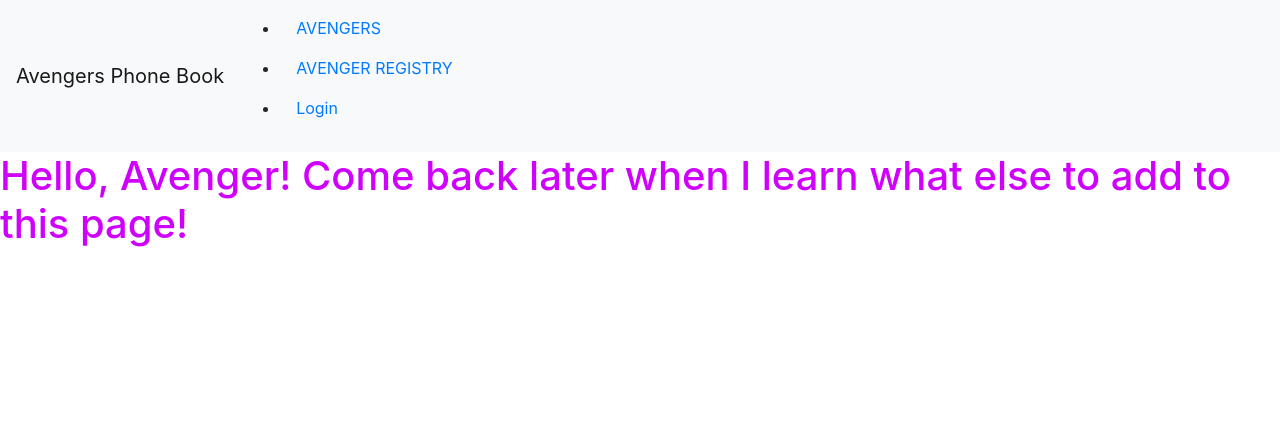
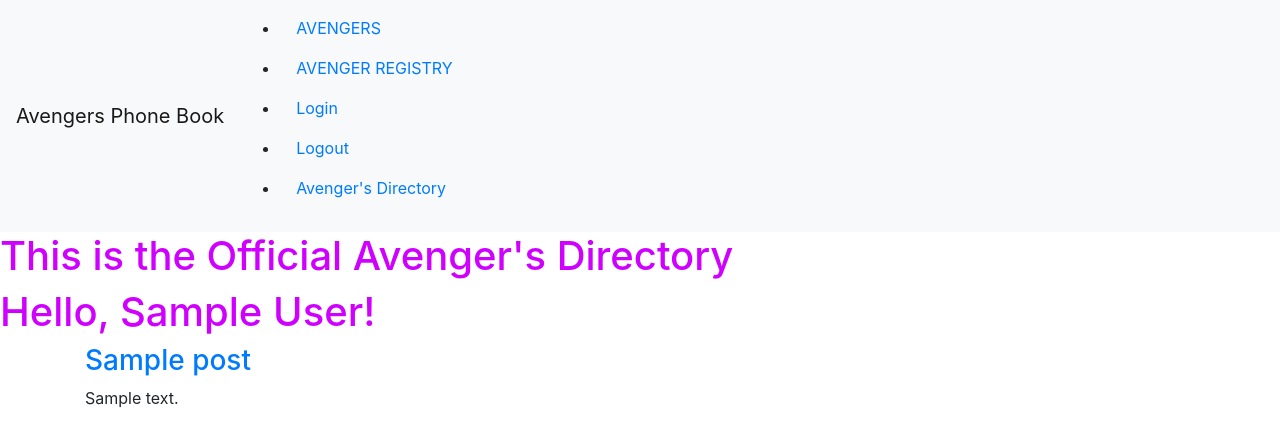
Before and after one commit to joseyguerrero/avengersflaskweek5, a Flask app: page / in a window 1280 px wide. Shown: the top 447 px of the page. Run offline with Flask 2, Linux system fonts and the light colour scheme; a user stored in the database is signed in; tables that the repository leaves empty hold one stand-in row (values such as "Sample post"); some libraries are stand-ins or nearby versions.

Commit message:
Day 4 Homework

```diff
--- a/hmwork2_blog_app/forms.py
+++ b/hmwork2_blog_app/forms.py
@@ -19,3 +19,8 @@
     email = StringField('Email', validators = [DataRequired(), Email()])
     password = PasswordField('Password', validators = [DataRequired()])
     submit = SubmitField()
+
+class PostForm(FlaskForm):
+    title = StringField('Title', validators = [DataRequired()])
+    content = TextAreaField('Content', validators = [DataRequired()])
+    submit = SubmitField()
--- a/hmwork2_blog_app/models.py
+++ b/hmwork2_blog_app/models.py
@@ -17,7 +17,7 @@
 def load_user(user_id):
     return User.query.get(int(user_id))
 
-class User(db.Model):
+class User(db.Model, UserMixin):
     id = db.Column(db.Integer, primary_key = True)
     name = db.Column(db.String(150), nullable = False, unique=True)
     phone = db.Column(db.String(150), nullable = False, unique=True)
--- a/hmwork2_blog_app/routes.py
+++ b/hmwork2_blog_app/routes.py
@@ -5,7 +5,7 @@
 from flask import render_template,request,redirect, url_for
 
 # Import Our Form(s)
-from hmwork2_blog_app.forms import UserInfoForm, LoginForm
+from hmwork2_blog_app.forms import UserInfoForm, LoginForm, PostForm
 
 # Import of our Model(s) for the Database
 from hmwork2_blog_app.models import User, Post, check_password_hash
@@ -18,8 +18,8 @@
 # Default Home Route
 @app.route('/')
 def home():
-    return render_template('home.html')
-
+    posts = Post.query.all()
+    return render_template('home.html',user_posts = posts )
 
 # GET == Gathering Info
 # POST == Sending Info
@@ -66,3 +66,61 @@
             # TODO Redirect user to login route
             return redirect(url_for('login'))
     return render_template('login.html', login_form = form)
+
+@app.route('/logout')
+def logout():
+    logout_user()
+    return redirect(url_for('home'))
+
+# Creation of posts route
+@app.route('/posts', methods = ['GET', 'POST'])
+@login_required
+def phones():
+    form = PhonesForm()
+    if request.method == 'POST' and form.validate():
+        title = form.title.data
+        content = form.content.data
+        user_id = current_user.id
+        post = Post(title,content,user_id)
+
+        db.session.add(post)
+
+        db.session.commit()
+        return redirect(url_for('home'))
+    return render_template('posts.html', post_form = form)
+
+# post detail route to display info about a post
+@app.route('/posts/<int:post_id>')
+@login_required
+def phone_detail(post_id):
+    post = Post.query.get_or_404(post_id)
+    return render_template('post_detail.html', post = post)
+
+@app.route('/posts/update/<int:post_id>', methods = ['GET', 'POST'])
+@login_required
+def post_update(post_id):
+    post = Post.query.get_or_404(post_id)
+    form = PostForm()
+
+    if request.method == 'POST' and form.validate():
+        title = form.title.data
+        content = form.content.data
+        user_id = current_user.id
+
+        # Update the database with the new Info
+        post.title = title
+        post.content = content
+        post.user_id = user_id
+
+        # Commit the changes to the database
+        db.session.commit()
+        return redirect(url_for('home'))
+    return render_template('post_update.html', update_form = form)
+
+@app.route('/posts/delete/<int:post_id>',methods = ['GET','POST', 'DELETE'])
+@login_required
+def post_delete(post_id):
+    post = Post.query.get_or_404(post_id)
+    db.session.delete(post)
+    db.session.commit()
+    return redirect(url_for('home'))
--- a/hmwork2_blog_app/templates/avenregister.html
+++ b/hmwork2_blog_app/templates/avenregister.html
@@ -35,4 +35,4 @@
             </div>
         </form>
     </div>
-    {% endblock content %}
+{% endblock content %}
--- a/hmwork2_blog_app/templates/home.html
+++ b/hmwork2_blog_app/templates/home.html
@@ -1,5 +1,23 @@
 {% extends 'base.html'%}
 
 {% block content %}
-    <h1>Hello, Avenger! Come back later when I learn what else to add to this page!</h1>
+<header class="banner">
+    <h1 class="header-text">This is the Official Avenger's Directory</h1>
+</header>
+
+    <h1>Hello, {{ current_user.name }}!</h1>
+    {% if current_user.is_authenticated %}
+        {% for post in user_posts %}
+            <div class="container">
+                <h3>
+                    <a href="{{ url_for('post_detail', post_id = post.id) }}">{{ post.title }}</a>
+                </h3>
+                <p>{{ post.content }}</p>
+            </div>
+        {% endfor %}
+    {% else %}
+    <h2>Nothing to show here...</h2>
+
+    {% endif %}
+
 {% endblock content %}
--- a/hmwork2_blog_app/templates/nav.html
+++ b/hmwork2_blog_app/templates/nav.html
@@ -12,7 +12,12 @@
             <li class="nav-item">
                 <a class="nav-link" href="{{ url_for('login') }}">Login</a>
             </li>
-
+            <li class="nav-item">
+                <a class="nav-link" href="{{ url_for('logout') }}">Logout</a>
+            </li>
+            <li class="nav-item">
+                <a class="nav-link" href="{{ url_for('posts') }}">Avenger's Directory</a>
+            </li>
         </ul>
     </div>
 </nav>
```
Also changed, not shown: hmwork2_blog_app/templates/post_detail.html (added, +28 -0 lines), hmwork2_blog_app/templates/post_update.html (added, +23 -0 lines), hmwork2_blog_app/templates/posts.html (added, +22 -0 lines), migrations/28973b1fef87_initial_migration.py (renamed from migrations/versions/0678711d8ae4_initial_migration.py, +7 -5 lines), app.db.
